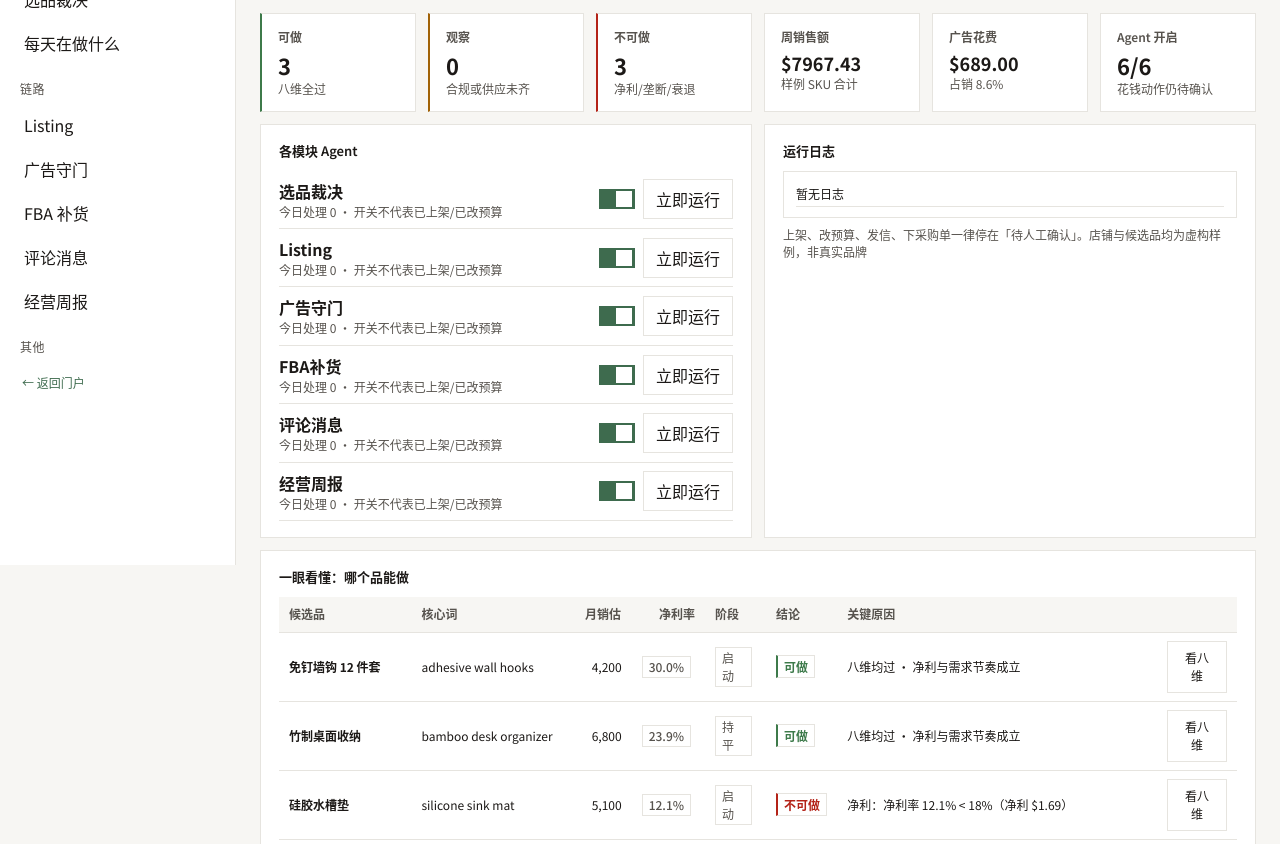
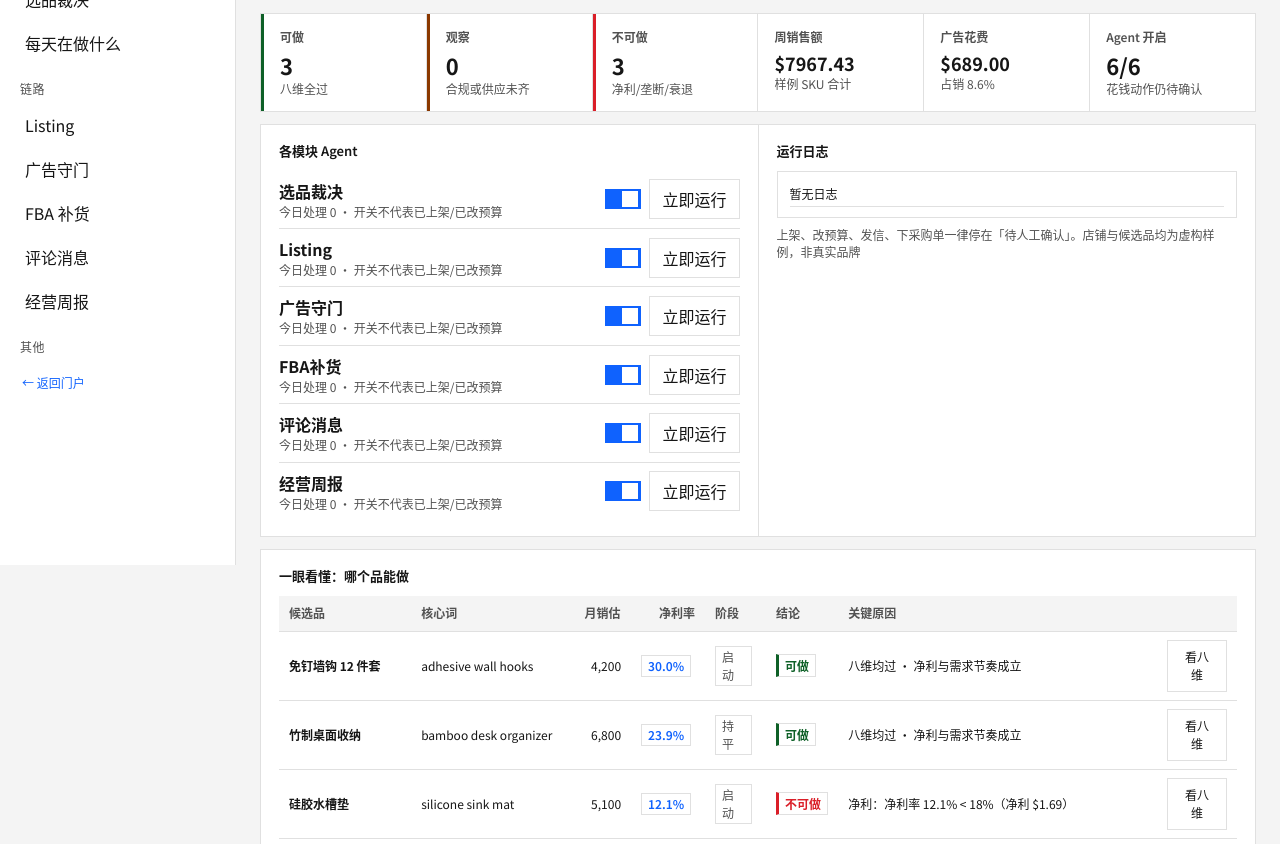
Before and after one commit to rong001/crossborder-ai-midplatform, a plain HTML site: page amazon/index.html in a window 1280 px wide. Shown: the part 235-1079 px from the top of the page. Drawn offline with Linux system fonts and the light colour scheme.

Commit message:
feat(amazon): 按 Taste Skill 改成冷灰与一个蓝

```diff
--- a/amazon/css/app.css
+++ b/amazon/css/app.css
@@ -1,19 +1,21 @@
-/* 北冕北美店 · interface preview · one moss accent, no shadow or gradient */
+/* Carbon-inspired cool gray + one blue. Not an installed Carbon package.
+   Ops workbench: hairline rules, radius 0, no shadow, no gradient, no motion. */
 :root {
-  --page:#F7F6F3;
-  --paper:#FFFFFF;
-  --ink:#1C1917;
-  --mute:#57534E;
-  --line:#E6E4DF;
-  --accent:#3E6B4E;
-  --accent-tint:#F1F5F2;
-  --ok:#3D7A4A;
-  --warn:#A16207;
-  --bad:#B42318;
-  --g1:#1F1C1A;
-  --g2:#5E5953;
-  --g3:#8F887F;
-  --g4:#BDB6AD;
+  --page:#f4f4f4;
+  --paper:#ffffff;
+  --ink:#161616;
+  --mute:#525252;
+  --line:#e0e0e0;
+  --accent:#0f62fe;
+  --accent-hover:#0043ce;
+  --accent-tint:#edf5ff;
+  --ok:#0e6027;
+  --warn:#8a3800;
+  --bad:#da1e28;
+  --g1:#262626;
+  --g2:#6f6f6f;
+  --g3:#a8a8a8;
+  --g4:#d1d1d1;
   --side:236px;
   --top:64px;
 }
@@ -29,10 +31,11 @@ body{
 }
 button,input,select,textarea{font:inherit;color:inherit}
 button:focus-visible,a:focus-visible,textarea:focus-visible{outline:2px solid var(--accent);outline-offset:2px}
+a{color:var(--accent)}
 .shell{display:flex;min-height:100vh}
 .side{
   width:var(--side);
-  background:#FFFFFF;
+  background:var(--paper);
   color:var(--ink);
   position:fixed;
   inset:0 auto 0 0;
@@ -50,7 +53,7 @@ button:focus-visible,a:focus-visible,textarea:focus-visible{outline:2px solid va
   width:100%;
   text-align:left;
   border:0;
-  border-left:2px solid transparent;
+  border-left:3px solid transparent;
   background:transparent;
   padding:9px 12px;
   border-radius:0;
@@ -60,12 +63,13 @@ button:focus-visible,a:focus-visible,textarea:focus-visible{outline:2px solid va
   gap:8px;
   align-items:center;
   margin-bottom:2px;
+  box-shadow:none;
 }
 .nav button::before{content:none}
 .nav button:hover{background:var(--page)}
 .nav button.active{
   background:var(--accent-tint);
-  color:var(--accent);
+  color:var(--ink);
   font-weight:600;
   border-left-color:var(--accent);
 }
@@ -74,7 +78,7 @@ button:focus-visible,a:focus-visible,textarea:focus-visible{outline:2px solid va
 .main{margin-left:var(--side);flex:1;min-width:0}
 .top{
   height:var(--top);
-  background:#FFFFFF;
+  background:var(--paper);
   border-bottom:1px solid var(--line);
   display:flex;
   align-items:center;
@@ -94,34 +98,36 @@ button:focus-visible,a:focus-visible,textarea:focus-visible{outline:2px solid va
   padding:2px 8px;
   white-space:nowrap;
   border-radius:0;
-  background:#FFFFFF;
+  background:var(--paper);
   color:var(--ink);
   border:1px solid var(--line);
   font-weight:600;
+  box-shadow:none;
 }
-.badge.demo{background:#FFFFFF;color:var(--mute);border-color:var(--line);font-weight:500}
-.badge.ok{color:var(--ok);border-color:var(--line);border-left:2px solid var(--ok)}
-.badge.warn{color:var(--warn);border-color:var(--line);border-left:2px solid var(--warn)}
-.badge.bad{color:var(--bad);border-color:var(--line);border-left:2px solid var(--bad)}
-.badge.info{background:#FFFFFF;color:var(--mute);border-color:var(--line)}
+.badge.demo{background:var(--paper);color:var(--mute);border-color:var(--line);font-weight:500}
+.badge.ok{color:var(--ok);border-color:var(--line);border-left:3px solid var(--ok)}
+.badge.warn{color:var(--warn);border-color:var(--line);border-left:3px solid var(--warn)}
+.badge.bad{color:var(--bad);border-color:var(--line);border-left:3px solid var(--bad)}
+.badge.info{background:var(--paper);color:var(--mute);border-color:var(--line)}
 .btn{
   border:1px solid var(--line);
-  background:#FFFFFF;
+  background:var(--paper);
   border-radius:0;
   padding:7px 12px;
   cursor:pointer;
   color:var(--ink);
+  box-shadow:none;
 }
 .btn:hover{background:var(--page)}
-.btn.primary{background:var(--accent);border-color:var(--accent);color:#FFFFFF}
-.btn.primary:hover{background:var(--accent);border-color:var(--accent)}
+.btn.primary{background:var(--accent);border-color:var(--accent);color:#ffffff}
+.btn.primary:hover{background:var(--accent-hover);border-color:var(--accent-hover)}
 .btn:disabled{opacity:.45;cursor:not-allowed}
 .content{padding:20px 24px 56px}
 .view{display:none}
 .view.active{display:block}
 .modhead,
 .mod-overview,.mod-verdict,.mod-map,.mod-listing,.mod-ads,.mod-fba,.mod-cs,.mod-weekly{
-  background:#FFFFFF;
+  background:var(--paper);
   color:var(--ink);
   border:1px solid var(--line);
   border-radius:0;
@@ -131,6 +137,7 @@ button:focus-visible,a:focus-visible,textarea:focus-visible{outline:2px solid va
   justify-content:space-between;
   gap:20px;
   align-items:flex-end;
+  box-shadow:none;
 }
 .modhead h2{margin:6px 0 0;font-size:20px;font-weight:600;color:var(--ink);letter-spacing:0}
 .modhead p{margin:8px 0 0;font-size:13px;color:var(--mute);max-width:720px;line-height:1.55}
@@ -145,7 +152,7 @@ button:focus-visible,a:focus-visible,textarea:focus-visible{outline:2px solid va
   padding:2px 8px;
   border-radius:0;
 }
-.grid{display:grid;gap:12px}
+.grid{display:grid;gap:1px;background:var(--line);border:1px solid var(--line)}
 .g2{grid-template-columns:1fr 1fr}
 .g3{grid-template-columns:repeat(3,1fr)}
 .g4{grid-template-columns:repeat(4,1fr)}
@@ -162,36 +169,42 @@ button:focus-visible,a:focus-visible,textarea:focus-visible{outline:2px solid va
 }
 .card,
 .card.t-navy,.card.t-teal,.card.t-violet,.card.t-blue,.card.t-orange,.card.t-green,.card.t-rose,.card.t-cyan{
-  background:#FFFFFF;
+  background:var(--paper);
   border:1px solid var(--line);
   border-top:1px solid var(--line);
   border-radius:0;
   padding:16px 18px;
+  box-shadow:none;
 }
+.grid>.card{border:0}
 .card h3{margin:0 0 10px;font-size:13px;font-weight:600;color:var(--ink)}
 .kpi-tile,
 .kpi-tile.k-navy,.kpi-tile.k-teal,.kpi-tile.k-violet,.kpi-tile.k-blue,.kpi-tile.k-cyan,.kpi-tile.k-rose{
-  background:#FFFFFF;
+  background:var(--paper);
   border:1px solid var(--line);
   border-left:1px solid var(--line);
   border-radius:0;
   padding:14px 16px;
+  box-shadow:none;
 }
+.grid>.kpi-tile{border:0}
 .kpi-tile .lbl{font-size:12px;font-weight:600;letter-spacing:0;color:var(--mute)}
 .kpi-tile.k-navy .lbl,.kpi-tile.k-teal .lbl,.kpi-tile.k-violet .lbl,.kpi-tile.k-blue .lbl,.kpi-tile.k-cyan .lbl,.kpi-tile.k-rose .lbl,
 .kpi-tile.k-ok .lbl,.kpi-tile.k-warn .lbl,.kpi-tile.k-bad .lbl{color:var(--mute)}
 .kpi{font-size:22px;font-weight:700;font-variant-numeric:tabular-nums;margin-top:6px;color:var(--ink);line-height:1.25}
-.kpi-tile.k-ok{border-left:2px solid var(--ok)}
-.kpi-tile.k-warn{border-left:2px solid var(--warn)}
-.kpi-tile.k-bad{border-left:2px solid var(--bad)}
+.kpi-tile.k-ok{border-left:3px solid var(--ok)}
+.kpi-tile.k-warn{border-left:3px solid var(--warn)}
+.kpi-tile.k-bad{border-left:3px solid var(--bad)}
 .muted{color:var(--mute)}
 .tiny{font-size:12px;line-height:1.45}
+.tiny.muted b{color:var(--accent);font-variant-numeric:tabular-nums;font-weight:700}
 table{width:100%;border-collapse:collapse;font-size:12px}
 th,td{padding:8px 10px;border-bottom:1px solid var(--line);text-align:left;vertical-align:middle;height:36px}
-th{font-weight:600;font-size:12px;color:var(--mute);background:#F7F6F3;position:sticky;top:0}
-td.num,th.num{text-align:right;font-variant-numeric:tabular-nums}
+th{font-weight:600;font-size:12px;color:var(--mute);background:var(--page);position:sticky;top:0}
+td.num,th.num,.kpi,td.num *,th.num *{font-variant-numeric:tabular-nums}
+td.num,th.num{text-align:right}
 .th-teal th,.th-blue th,.th-orange th,.th-green th,.th-rose th,.th-cyan th,.th-violet th,.th-navy th{
-  background:#F7F6F3;
+  background:var(--page);
   color:var(--mute);
 }
 .fld,.fld-price,.fld-net,.fld-ad,.fld-ret,.fld-comp,.fld-time{
@@ -205,18 +218,20 @@ td.num,th.num{text-align:right;font-variant-numeric:tabular-nums}
   color:var(--mute);
   border:1px solid var(--line);
 }
+.fld-net{color:var(--accent);font-weight:600;font-variant-numeric:tabular-nums}
 .row-actions{display:flex;gap:8px;flex-wrap:wrap;align-items:center}
 .agent{display:flex;align-items:center;justify-content:space-between;padding:8px 0;border-bottom:1px solid var(--line);gap:8px}
-.switch{width:36px;height:20px;border-radius:0;background:#E6E4DF;position:relative;cursor:pointer;border:1px solid var(--line);flex:none}
+.agent:last-child{border-bottom:0}
+.switch{width:36px;height:20px;border-radius:0;background:var(--line);position:relative;cursor:pointer;border:1px solid var(--line);flex:none;box-shadow:none}
 .switch.on{background:var(--accent);border-color:var(--accent)}
-.switch i{position:absolute;top:1px;left:2px;width:16px;height:16px;border-radius:0;background:#FFFFFF}
+.switch i{position:absolute;top:1px;left:2px;width:16px;height:16px;border-radius:0;background:#ffffff}
 .switch.on i{left:16px}
 .log{
   font-family:ui-monospace,"Noto Sans SC","Noto Sans CJK SC",monospace;
   font-size:12px;
   max-height:240px;
   overflow:auto;
-  background:#FFFFFF;
+  background:var(--paper);
   color:var(--ink);
   border:1px solid var(--line);
   border-radius:0;
@@ -225,10 +240,10 @@ td.num,th.num{text-align:right;font-variant-numeric:tabular-nums}
 .log div{padding:3px 0;border-bottom:1px solid var(--line)}
 .log-ts{color:var(--mute)}
 .log-agent{color:var(--accent)}
-.pre{white-space:pre-wrap;background:#F7F6F3;border:1px solid var(--line);border-radius:0;padding:10px 12px;font-size:12px;line-height:1.55;color:var(--ink)}
-.high{outline:none;border-color:var(--bad);background:#FFFFFF}
+.pre{white-space:pre-wrap;background:var(--page);border:1px solid var(--line);border-radius:0;padding:10px 12px;font-size:12px;line-height:1.55;color:var(--ink)}
+.high{outline:none;border-color:var(--bad);background:var(--paper)}
 .verdict-ok,.verdict-watch,.verdict-no{
-  background:#FFFFFF;
+  background:var(--paper);
   color:var(--ink);
   padding:2px 6px;
   border-radius:0;
@@ -237,15 +252,15 @@ td.num,th.num{text-align:right;font-variant-numeric:tabular-nums}
   border:1px solid var(--line);
   white-space:nowrap;
 }
-.verdict-ok{color:var(--ok);border-left:2px solid var(--ok)}
-.verdict-watch{color:var(--warn);border-left:2px solid var(--warn)}
-.verdict-no{color:var(--bad);border-left:2px solid var(--bad)}
-.check-grid{display:grid;grid-template-columns:1fr 1fr;gap:8px}
+.verdict-ok{color:var(--ok);border-left:3px solid var(--ok)}
+.verdict-watch{color:var(--warn);border-left:3px solid var(--warn)}
+.verdict-no{color:var(--bad);border-left:3px solid var(--bad)}
+.check-grid{display:grid;grid-template-columns:1fr 1fr;gap:1px;background:var(--line);border:1px solid var(--line)}
 @media(max-width:800px){.check-grid{grid-template-columns:1fr}}
-.check-item{border:1px solid var(--line);border-radius:0;padding:8px 10px;font-size:12px;background:#FFFFFF;border-left:2px solid var(--line)}
+.check-item{border:0;border-radius:0;padding:8px 10px;font-size:12px;background:var(--paper);border-left:3px solid var(--line)}
 .check-item.ok{border-left-color:var(--ok)}
 .check-item.fail{border-left-color:var(--bad)}
-.fee{display:flex;height:12px;border-radius:0;overflow:hidden;margin:10px 0 6px;background:#E6E4DF}
+.fee{display:flex;height:12px;border-radius:0;overflow:hidden;margin:10px 0 6px;background:var(--line)}
 .fee span{display:block;height:100%}
 .fee span.g1,.legend i.g1{background:var(--g1)}
 .fee span.g2,.legend i.g2{background:var(--g2)}
@@ -255,8 +270,8 @@ td.num,th.num{text-align:right;font-variant-numeric:tabular-nums}
 .legend{display:flex;flex-wrap:wrap;gap:8px 12px;font-size:12px;color:var(--mute)}
 .legend i{display:inline-block;width:8px;height:8px;border-radius:0;margin-right:4px;vertical-align:middle}
 label.field,label.field.blue,label.field.teal{display:block;font-size:12px;font-weight:700;margin-top:10px;color:var(--ink)}
-textarea{width:100%;border:1px solid var(--line);border-radius:0;padding:8px 10px;background:#FFFFFF;margin-top:4px;color:var(--ink)}
-textarea:focus{outline:2px solid var(--accent);background:#FFFFFF}
+textarea{width:100%;border:1px solid var(--line);border-radius:0;padding:8px 10px;background:var(--paper);margin-top:4px;color:var(--ink);box-shadow:none}
+textarea:focus{outline:2px solid var(--accent);background:var(--paper)}
 .footer-note{margin-top:12px;font-size:12px;color:var(--mute)}
 @media (prefers-reduced-motion: reduce){
   *{transition:none !important;animation:none !important}
--- a/amazon/index.html
+++ b/amazon/index.html
@@ -5,7 +5,7 @@
 <title>亚马逊 AI 运营中台 · 北冕北美店 · 选品裁决</title>
 <link rel="preconnect" href="https://fonts.googleapis.com"/>
 <link href="https://fonts.googleapis.com/css2?family=Noto+Sans+SC:wght@400;500;600;700&display=swap" rel="stylesheet"/>
-<link rel="stylesheet" href="css/app.css?v=20261003c"/>
+<link rel="stylesheet" href="css/app.css?v=20261003taste"/>
 </head>
 <body>
 <div class="shell">
```
